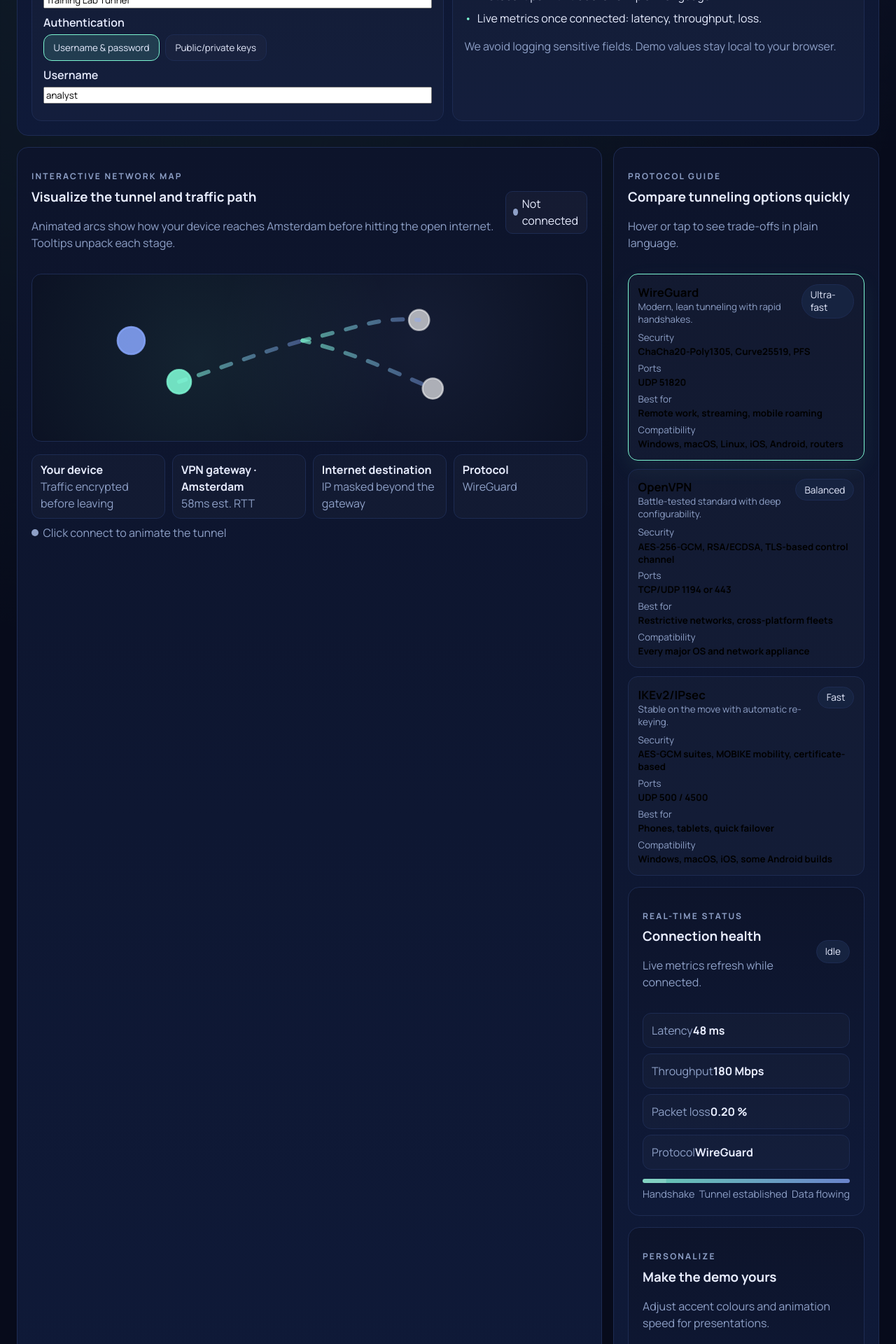
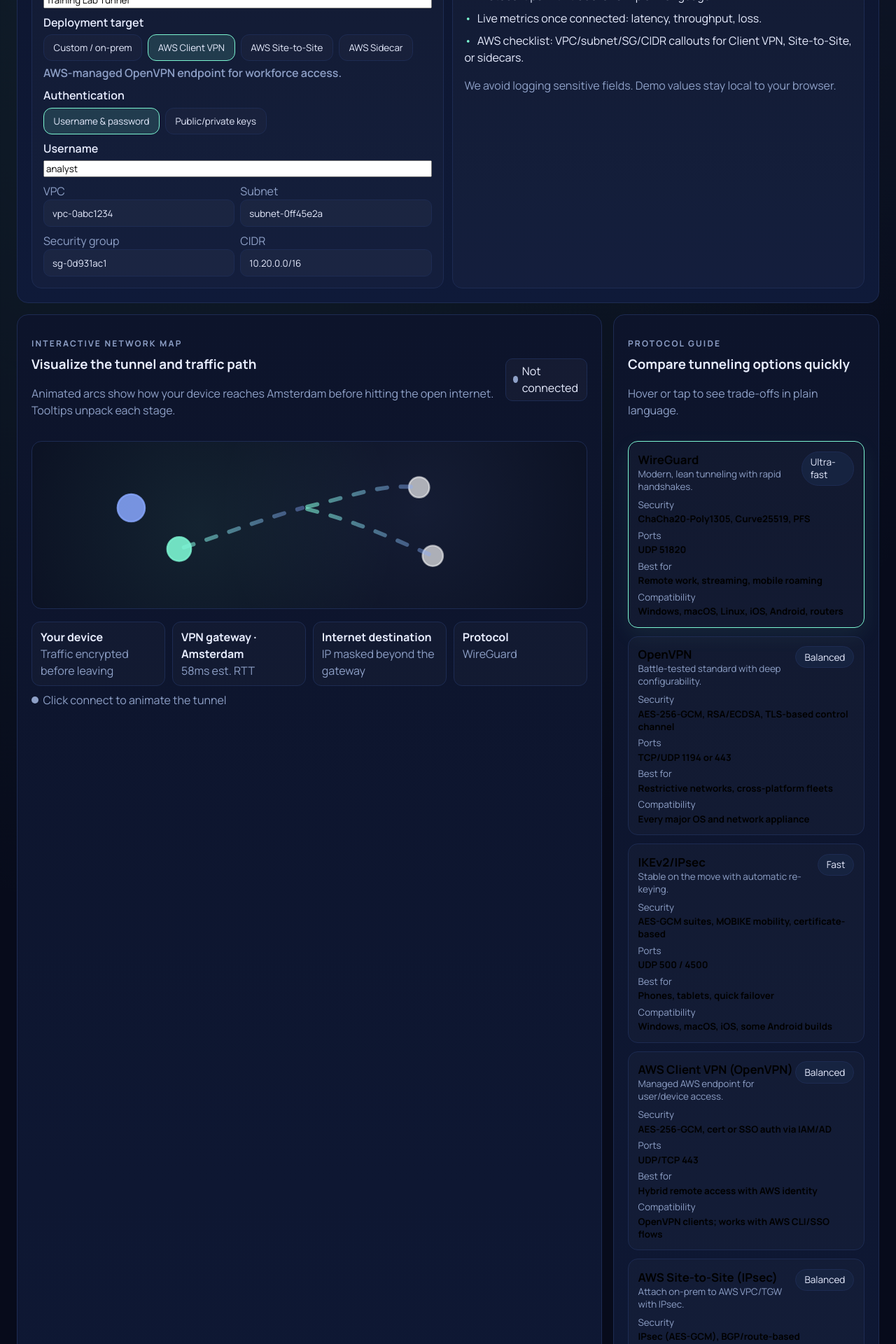
Before and after one commit to josephbartlett/vpn-visualizer, a React (Vite) app: page / in a window 1280 px wide. Shown: the part 880-2800 px from the top of the page at 70% size. Built offline with nearby package versions, Linux system fonts and the light colour scheme.

Commit message:
feat: add AWS-aware targets and docs

```diff
--- a/src/App.css
+++ b/src/App.css
@@ -389,6 +389,22 @@
   flex-wrap: wrap;
 }
 
+.aws-grid {
+  display: grid;
+  grid-template-columns: repeat(auto-fit, minmax(180px, 1fr));
+  gap: 0.5rem;
+  margin-top: 0.4rem;
+}
+
+.aws-field input {
+  width: 100%;
+  background: rgba(255, 255, 255, 0.03);
+  border: 1px solid var(--border);
+  border-radius: 10px;
+  padding: 0.6rem 0.75rem;
+  color: var(--text);
+}
+
 .chip {
   border: 1px solid var(--border);
   padding: 0.55rem 0.85rem;
--- a/src/App.tsx
+++ b/src/App.tsx
@@ -26,6 +26,15 @@
   throughput: number
   loss: number
 }
+
+type DeploymentTarget = {
+  id: DeploymentTargetId
+  name: string
+  summary: string
+  notes: string
+}
+
+type DeploymentTargetId = 'custom' | 'aws-client-vpn' | 'aws-site-to-site' | 'aws-sidecar'
 
 const protocolCatalog: Protocol[] = [
   {
@@ -64,6 +73,30 @@
     ports: 'UDP 500 / 4500',
     bestFor: 'Phones, tablets, quick failover',
   },
+  {
+    id: 'aws-client-vpn',
+    name: 'AWS Client VPN (OpenVPN)',
+    summary: 'Managed AWS endpoint for user/device access.',
+    description:
+      'AWS-managed OpenVPN service. Integrates with VPC subnets, security groups, and directory/SSO options.',
+    speed: 'Balanced',
+    security: 'AES-256-GCM, cert or SSO auth via IAM/AD',
+    compatibility: 'OpenVPN clients; works with AWS CLI/SSO flows',
+    ports: 'UDP/TCP 443',
+    bestFor: 'Hybrid remote access with AWS identity',
+  },
+  {
+    id: 'aws-site-to-site',
+    name: 'AWS Site-to-Site (IPsec)',
+    summary: 'Attach on-prem to AWS VPC/TGW with IPsec.',
+    description:
+      'Traditional IPsec tunnel for connecting data centers to AWS VPCs or Transit Gateways. High-availability via multi-AZ endpoints.',
+    speed: 'Balanced',
+    security: 'IPsec (AES-GCM), BGP/route-based',
+    compatibility: 'Routers/firewalls supporting IPsec+BGP',
+    ports: 'UDP 500 / 4500',
+    bestFor: 'Branch/VPC interconnects and sidecars',
+  },
 ]
 
 const regionOptions: Region[] = [
@@ -72,6 +105,33 @@
   { id: 'sin', name: 'Singapore', latency: 183, load: 0.51, country: 'Singapore' },
   { id: 'syd', name: 'Sydney', latency: 212, load: 0.38, country: 'Australia' },
   { id: 'sao', name: 'São Paulo', latency: 145, load: 0.46, country: 'Brazil' },
+]
+
+const deploymentTargets: DeploymentTarget[] = [
+  {
+    id: 'custom',
+    name: 'Custom / on-prem',
+    summary: 'Self-hosted VPN gateways on metal or cloud instances.',
+    notes: 'Use when managing your own WireGuard/OpenVPN fleet.',
+  },
+  {
+    id: 'aws-client-vpn',
+    name: 'AWS Client VPN',
+    summary: 'AWS-managed OpenVPN endpoint for workforce access.',
+    notes: 'Attach to subnets and security groups; supports SSO/AD and split tunneling.',
+  },
+  {
+    id: 'aws-site-to-site',
+    name: 'AWS Site-to-Site',
+    summary: 'IPsec tunnels for VPC/TGW connectivity.',
+    notes: 'Great for Navina sidecars or hybrid branch links.',
+  },
+  {
+    id: 'aws-sidecar',
+    name: 'AWS Sidecar',
+    summary: 'Service-to-service tunnels riding alongside apps.',
+    notes: 'Place sidecar with ECS/EKS tasks; route via VPC endpoints.',
+  },
 ]
 
 const glossary = [
@@ -93,6 +153,11 @@
   const [connectionName, setConnectionName] = useState('Training Lab Tunnel')
   const [authMethod, setAuthMethod] = useState<'credentials' | 'keys'>('credentials')
   const [username, setUsername] = useState('analyst')
+  const [deploymentTarget, setDeploymentTarget] = useState<DeploymentTargetId>('aws-client-vpn')
+  const [awsVpcId, setAwsVpcId] = useState('vpc-0abc1234')
+  const [awsSubnet, setAwsSubnet] = useState('subnet-0ff45e2a')
+  const [awsSecurityGroup, setAwsSecurityGroup] = useState('sg-0d931ac1')
+  const [awsCidr, setAwsCidr] = useState('10.20.0.0/16')
   const [selectedRegion, setSelectedRegion] = useState('ams')
   const [selectedProtocol, setSelectedProtocol] = useState('wireguard')
   const [activeStep, setActiveStep] = useState(0)
@@ -106,6 +171,11 @@
   const selectedProtocolInfo = useMemo(
     () => protocolCatalog.find((p) => p.id === selectedProtocol) ?? protocolCatalog[0],
     [selectedProtocol],
+  )
+
+  const selectedTargetInfo = useMemo(
+    () => deploymentTargets.find((t) => t.id === deploymentTarget) ?? deploymentTargets[0],
+    [deploymentTarget],
   )
 
   const selectedRegionInfo = useMemo(
@@ -136,12 +206,30 @@
     setActiveStep(wizardSteps.length - 1)
     setImportedConfig(false)
     setIsConnected(true)
-    setDiagnostics([
+    const base = [
       '✅ Key exchange succeeded (Curve25519) in 63ms.',
       '✅ Gateway responds over UDP 51820.',
       '✅ VPN DNS reachable, no leaks detected.',
       'ℹ️ Suggested MTU 1420 for this path.',
-    ])
+    ]
+    const awsExtras =
+      deploymentTarget === 'aws-client-vpn'
+        ? [
+            `✅ VPC ${awsVpcId} attached; SG ${awsSecurityGroup} allows 443.`,
+            `ℹ️ Subnet ${awsSubnet} advertises ${awsCidr} with split tunnel enabled.`,
+          ]
+        : deploymentTarget === 'aws-site-to-site'
+          ? [
+              `✅ IPsec phase 1/2 established; CIDR ${awsCidr} routed.`,
+              `ℹ️ BGP neighbor up on ${selectedRegionInfo.name}; check TGW propagation.`,
+            ]
+          : deploymentTarget === 'aws-sidecar'
+            ? [
+                '✅ Sidecar ready for ECS/EKS task attachment.',
+                'ℹ️ Ensure ENI has SGs permitting app→sidecar traffic.',
+              ]
+            : []
+    setDiagnostics([...awsExtras, ...base])
   }
 
   const handleImport = () => {
@@ -152,12 +240,31 @@
   }
 
   const runTroubleshoot = () => {
-    setDiagnostics([
+    const base = [
       '✅ Auth endpoint reachable.',
       '✅ Certificate chain valid.',
       '⚠️ High latency upstream (212ms). Consider closer region.',
       '⚠️ UDP 1194 blocked by firewall. Try TCP/443 fallback.',
-    ])
+    ]
+    const awsSpecific =
+      deploymentTarget === 'aws-client-vpn'
+        ? [
+            '⚠️ Verify SG allows 443 from clients to endpoint.',
+            'ℹ️ Ensure split tunnel matches advertised routes.',
+            'ℹ️ Directory/SSO mapping required for user auth.',
+          ]
+        : deploymentTarget === 'aws-site-to-site'
+          ? [
+              '⚠️ Confirm IPsec policy matches customer gateway (phase 1/2).',
+              'ℹ️ Check BGP routes propagated to TGW/VPC route tables.',
+            ]
+          : deploymentTarget === 'aws-sidecar'
+            ? [
+                '⚠️ Confirm sidecar ENI has correct SGs for app egress.',
+                'ℹ️ Ensure task IAM role allows CreateNetworkInterface if needed.',
+              ]
+            : []
+    setDiagnostics([...awsSpecific, ...base])
   }
 
   const heroSubtitle = importedConfig
@@ -203,6 +310,7 @@
           <div className="pill-row">
             <span className="pill">Protocol · {selectedProtocolInfo.name}</span>
             <span className="pill">Region · {selectedRegionInfo.name}</span>
+            <span className="pill">Target · {selectedTargetInfo.name}</span>
             <span className="pill">Status · {isConnected ? 'Connected' : 'Ready'}</span>
           </div>
         </div>
@@ -217,11 +325,22 @@
             setConnectionName={setConnectionName}
             authMethod={authMethod}
             setAuthMethod={setAuthMethod}
-          username={username}
-          setUsername={setUsername}
-          selectedRegion={selectedRegion}
-          setSelectedRegion={setSelectedRegion}
-          selectedProtocol={selectedProtocol}
+            deploymentTarget={deploymentTarget}
+            setDeploymentTarget={setDeploymentTarget}
+            selectedTargetInfo={selectedTargetInfo}
+            awsVpcId={awsVpcId}
+            setAwsVpcId={setAwsVpcId}
+            awsSubnet={awsSubnet}
+            setAwsSubnet={setAwsSubnet}
+            awsSecurityGroup={awsSecurityGroup}
+            setAwsSecurityGroup={setAwsSecurityGroup}
+            awsCidr={awsCidr}
+            setAwsCidr={setAwsCidr}
+            username={username}
+            setUsername={setUsername}
+            selectedRegion={selectedRegion}
+            setSelectedRegion={setSelectedRegion}
+            selectedProtocol={selectedProtocol}
           setSelectedProtocol={setSelectedProtocol}
           selectedProtocolInfo={selectedProtocolInfo}
           selectedRegionInfo={selectedRegionInfo}
@@ -283,6 +402,17 @@
   setConnectionName: (value: string) => void
   authMethod: 'credentials' | 'keys'
   setAuthMethod: (value: 'credentials' | 'keys') => void
+  deploymentTarget: DeploymentTargetId
+  setDeploymentTarget: (value: DeploymentTargetId) => void
+  selectedTargetInfo: DeploymentTarget
+  awsVpcId: string
+  setAwsVpcId: (value: string) => void
+  awsSubnet: string
+  setAwsSubnet: (value: string) => void
+  awsSecurityGroup: string
+  setAwsSecurityGroup: (value: string) => void
+  awsCidr: string
+  setAwsCidr: (value: string) => void
   username: string
   setUsername: (value: string) => void
   selectedRegion: string
@@ -301,6 +431,17 @@
   setConnectionName,
   authMethod,
   setAuthMethod,
+  deploymentTarget,
+  setDeploymentTarget,
+  selectedTargetInfo,
+  awsVpcId,
+  setAwsVpcId,
+  awsSubnet,
+  setAwsSubnet,
+  awsSecurityGroup,
+  setAwsSecurityGroup,
+  awsCidr,
+  setAwsCidr,
   username,
   setUsername,
   selectedRegion,
@@ -354,6 +495,21 @@
                 />
               </label>
               <label className="field">
+                <span>Deployment target</span>
+                <div className="choice-row">
+                  {deploymentTargets.map((target) => (
+                    <button
+                      key={target.id}
+                      className={`chip ${deploymentTarget === target.id ? 'chip-active' : ''}`}
+                      onClick={() => setDeploymentTarget(target.id)}
+                    >
+                      {target.name}
+                    </button>
+                  ))}
+                </div>
+                <div className="muted">{selectedTargetInfo.summary}</div>
+              </label>
+              <label className="field">
                 <span>Authentication</span>
                 <div className="choice-row">
                   <button
@@ -378,6 +534,29 @@
                   placeholder="analyst"
                 />
               </label>
+              {deploymentTarget !== 'custom' && (
+                <div className="aws-grid">
+                  <div className="aws-field">
+                    <span className="muted">VPC</span>
+                    <input value={awsVpcId} onChange={(e) => setAwsVpcId(e.target.value)} />
+                  </div>
+                  <div className="aws-field">
+                    <span className="muted">Subnet</span>
+                    <input value={awsSubnet} onChange={(e) => setAwsSubnet(e.target.value)} />
+                  </div>
+                  <div className="aws-field">
+                    <span className="muted">Security group</span>
+                    <input
+                      value={awsSecurityGroup}
+                      onChange={(e) => setAwsSecurityGroup(e.target.value)}
+                    />
+                  </div>
+                  <div className="aws-field">
+                    <span className="muted">CIDR</span>
+                    <input value={awsCidr} onChange={(e) => setAwsCidr(e.target.value)} />
+                  </div>
+                </div>
+              )}
             </div>
             <div className="card">
               <h4>What you get</h4>
@@ -385,6 +564,11 @@
                 <li>Visual explanation of the tunnel as you configure.</li>
                 <li>Protocol tips with trade-offs in plain language.</li>
                 <li>Live metrics once connected: latency, throughput, loss.</li>
+                {deploymentTarget !== 'custom' && (
+                  <li>
+                    AWS checklist: VPC/subnet/SG/CIDR callouts for Client VPN, Site-to-Site, or sidecars.
+                  </li>
+                )}
               </ul>
               <p className="muted">
                 We avoid logging sensitive fields. Demo values stay local to your browser.
@@ -443,6 +627,10 @@
                 <strong>{connectionName}</strong>
               </div>
               <div className="summary-line">
+                <span>Target</span>
+                <strong>{selectedTargetInfo.name}</strong>
+              </div>
+              <div className="summary-line">
                 <span>Protocol</span>
                 <strong>{selectedProtocolInfo.name}</strong>
               </div>
@@ -450,6 +638,22 @@
                 <span>Region</span>
                 <strong>{selectedRegionInfo.name}</strong>
               </div>
+              {deploymentTarget !== 'custom' && (
+                <>
+                  <div className="summary-line">
+                    <span>VPC / Subnet</span>
+                    <strong>
+                      {awsVpcId} / {awsSubnet}
+                    </strong>
+                  </div>
+                  <div className="summary-line">
+                    <span>SG / CIDR</span>
+                    <strong>
+                      {awsSecurityGroup} / {awsCidr}
+                    </strong>
+                  </div>
+                </>
+              )}
               <div className="summary-line">
                 <span>Auth</span>
                 <strong>{authMethod === 'credentials' ? `Username: ${username}` : 'Key-based'}</strong>
```
Also changed, not shown: 4 other files (tests, documents, lock files or other folders).
